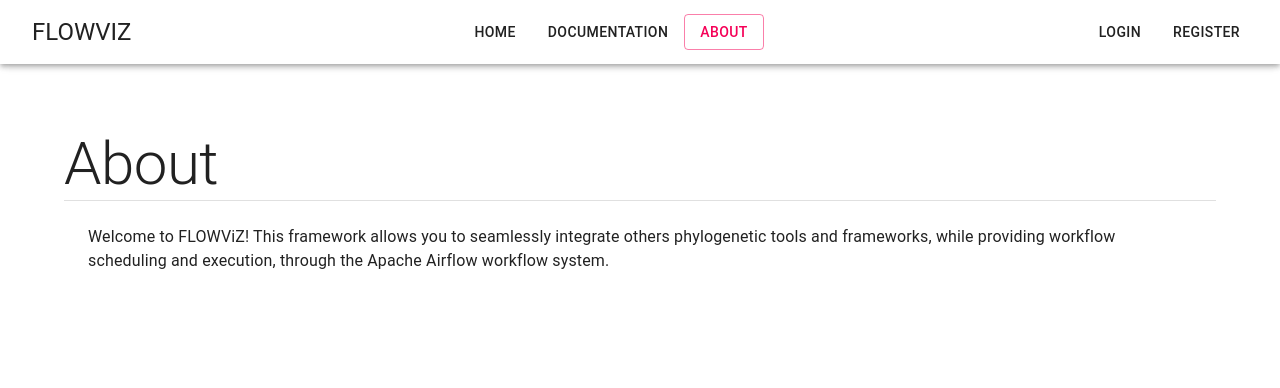
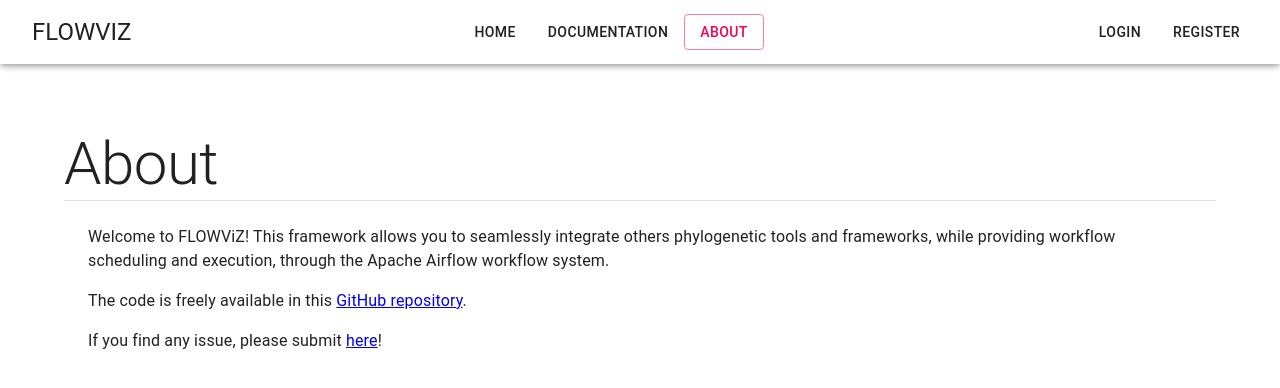
Before and after one commit to mig07/FLOWViZ, a React (Create React App) app in the folder client/: page /about in a window 1280 px wide. Shown: the top 388 px of the page. Built offline with nearby package versions, Linux system fonts and the light colour scheme.

Commit message:
Client: Updated about page with github links

```diff
--- a/client/src/page/about.js
+++ b/client/src/page/about.js
@@ -13,6 +13,14 @@ export default function About() {
           others phylogenetic tools and frameworks, while providing workflow
           scheduling and execution, through the Apache Airflow workflow system.
         </p>
+        <p>
+          The code is freely available in this{" "}
+          <a href="https://github.com/mig07/FLOWViZ">GitHub repository</a>.
+        </p>
+        <p>
+          If you find any issue, please submit{" "}
+          <a href="https://github.com/mig07/FLOWViZ/issues">here</a>!
+        </p>
       </Container>
     </Container>
   );
```
